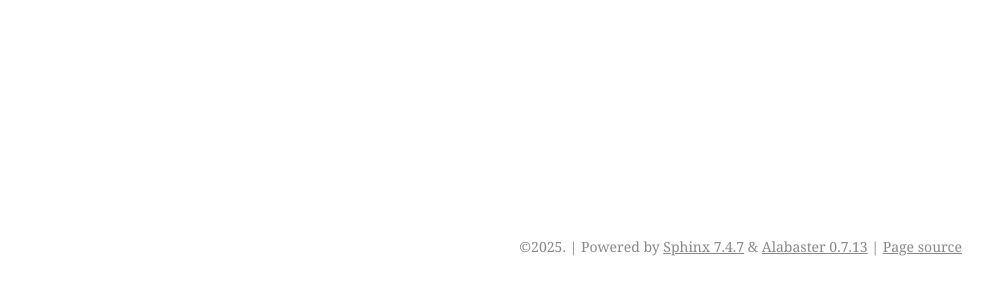
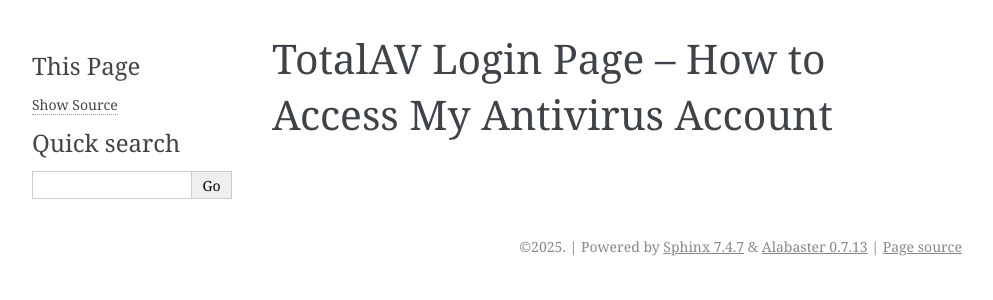
Before and after one commit to mengistulemma/totalavdocshelp, a Sphinx documentation site: the page built from docs/index.rst, in a window 1280 px wide. Shown: the top 300 px of the page, without its empty margins (148-1141 px from the left). Built offline with Sphinx 7.4.7, drawn with Linux system fonts in a browser that asks for light colours.

Commit message:
Update index.rst

```diff
--- a/docs/index.rst
+++ b/docs/index.rst
@@ -1,2 +1,2 @@
+TotalAV Login Page – How to Access My Antivirus Account
 =========================================================
-TotalAV Login Page – How to Access My Antivirus Account
```
